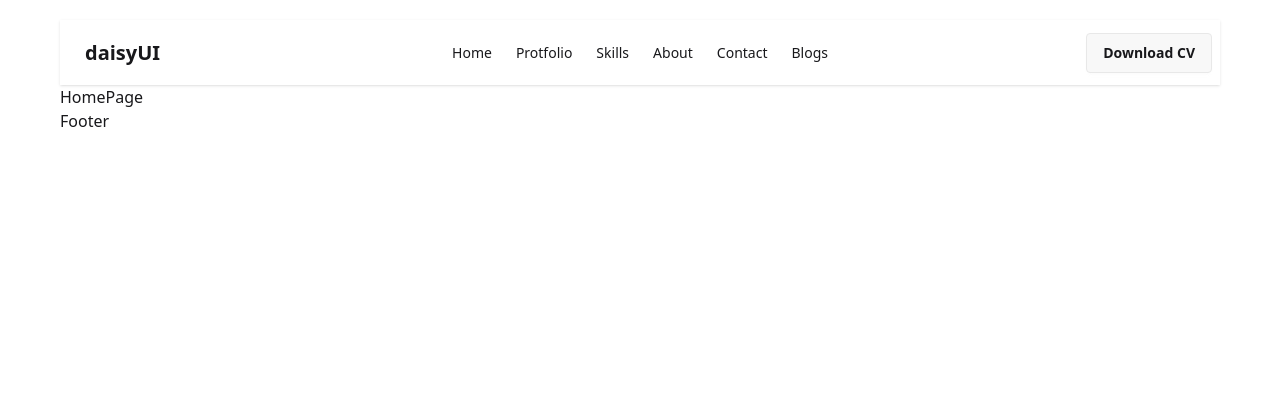
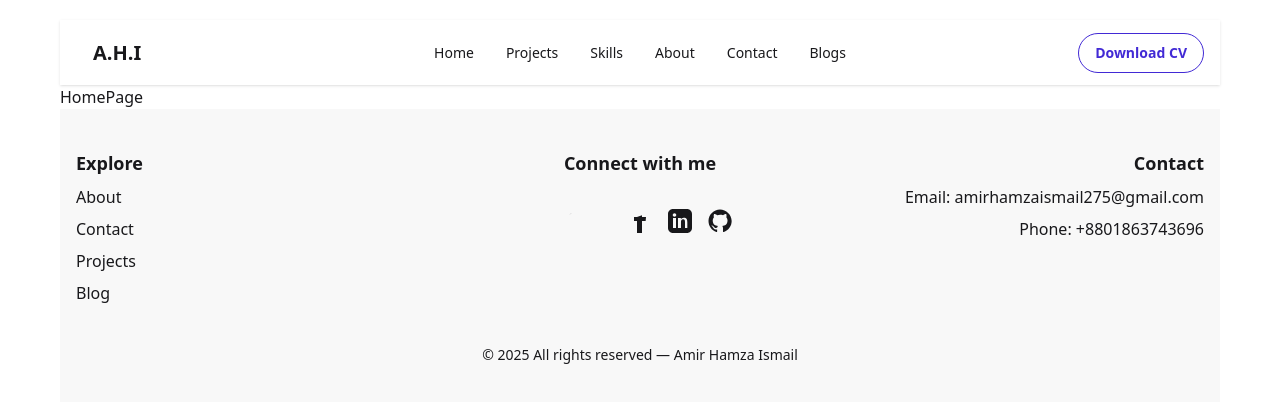
Before and after one commit to smile995/Personal-Profile-Client, a React (Vite) app: page / in a window 1280 px wide. Shown: the top 402 px of the page. Built offline with nearby package versions, Linux system fonts and the light colour scheme.

Commit message:
Make footer and navber useful for user

```diff
--- a/src/Component/Footer/Footer.tsx
+++ b/src/Component/Footer/Footer.tsx
@@ -1,9 +1,135 @@
-
-
 const Footer = () => {
   return (
-    <div>Footer</div>
-  )
-}
+    <footer className="bg-base-200 text-base-content py-10">
+      <div className="max-w-7xl mx-auto px-4 grid grid-cols-1 md:grid-cols-3 gap-10">
+        {/* Navigation */}
+        <div className="flex flex-col items-center md:items-start space-y-2">
+          <h2 className="text-lg font-bold">Explore</h2>
+          <a className="link link-hover">About</a>
+          <a className="link link-hover">Contact</a>
+          <a className="link link-hover">Projects</a>
+          <a className="link link-hover">Blog</a>
+        </div>
 
-export default Footer
+        {/* Socials */}
+        <div className="flex flex-col items-center space-y-4">
+          <h2 className="text-lg font-bold">Connect with me</h2>
+          <div className="flex gap-4 justify-center mt-4">
+            {/* Twitter */}
+            <a href="#" aria-label="Twitter">
+              <svg
+                className="w-6 h-6 hover:text-blue-400 transition-colors duration-200"
+                fill="currentColor"
+                viewBox="0 0 24 24"
+              >
+                <path d="M24 4.557c-0.883 0.392-1.832 0.656-2.828 0.775..." />
+              </svg>
+            </a>
+
+            {/* YouTube */}
+            <a href="#" aria-label="YouTube">
+              <svg
+                className="w-6 h-6 hover:text-red-500 transition-colors duration-200"
+                fill="currentColor"
+                viewBox="0 0 24 24"
+              >
+                <path d="M19.615 3.184c-3.604-0.246-11.631-0.245-15.23 0..." />
+              </svg>
+            </a>
+
+            {/* Facebook */}
+            <a href="#" aria-label="Facebook">
+              <svg
+                className="w-6 h-6 hover:text-blue-600 transition-colors duration-200"
+                fill="currentColor"
+                viewBox="0 0 24 24"
+              >
+                <path d="M9 8h-3v4h3v12h5v-12h3.642l0.358-4h-4v-1.667..." />
+              </svg>
+            </a>
+
+            {/* ✅ LinkedIn */}
+            <a
+              href="https://www.linkedin.com/in/amir-hamza-ismail"
+              target="_blank"
+              rel="noopener noreferrer"
+              aria-label="LinkedIn"
+            >
+              <svg
+                className="w-6 h-6 hover:text-blue-500 transition-colors duration-200"
+                fill="currentColor"
+                viewBox="0 0 24 24"
+              >
+                <path
+                  d="M19 0h-14c-2.762 0-5 2.238-5 5v14c0 2.762 2.238
+               5 5 5h14c2.762 0 5-2.238 5-5v-14c0-2.762-2.238-5-5-5zm-11
+               19h-3v-10h3v10zm-1.5-11.268c-.966 0-1.75-.784-1.75-1.75s.784-1.75
+               1.75-1.75 1.75.784 1.75 1.75-.784 1.75-1.75
+               1.75zm13.5 11.268h-3v-5.604c0-1.337-.026-3.062-1.867-3.062-1.869
+               0-2.156 1.46-2.156 2.969v5.697h-3v-10h2.881v1.367h.041c.401-.761
+               1.379-1.562 2.838-1.562 3.033 0 3.593 1.995 3.593
+               4.59v5.605z"
+                />
+              </svg>
+            </a>
+
+            {/* ✅ GitHub */}
+            <a
+              href="https://github.com/smile995"
+              target="_blank"
+              rel="noopener noreferrer"
+              aria-label="GitHub"
+            >
+              <svg
+                className="w-6 h-6 hover:text-gray-700 transition-colors duration-200"
+                fill="currentColor"
+                viewBox="0 0 24 24"
+              >
+                <path
+                  d="M12 .5C5.73.5.5 5.74.5 12.02c0 5.1
+        3.29 9.41 7.86 10.95.58.11.79-.25.79-.56
+        0-.28-.01-1.02-.01-2-3.2.7-3.88-1.54-3.88-1.54-.53-1.36-1.3-1.73-1.3-1.73-1.07-.73.08-.72.08-.72
+        1.18.08 1.8 1.21 1.8 1.21 1.05 1.8 2.74 1.28
+        3.41.98.11-.76.41-1.28.74-1.57-2.56-.3-5.26-1.28-5.26-5.7
+        0-1.26.45-2.3 1.2-3.11-.12-.3-.52-1.52.12-3.18
+        0 0 .97-.31 3.18 1.18a11.08 11.08 0 012.9-.39c.99 0
+        1.98.13 2.9.39 2.2-1.5 3.17-1.18
+        3.17-1.18.64 1.66.24 2.88.12
+        3.18.75.82 1.2 1.86 1.2 3.11
+        0 4.43-2.71 5.4-5.29 5.69.42.36.8 1.07.8 2.16
+        0 1.56-.01 2.82-.01 3.2 0 .31.21.68.8.56
+        4.56-1.54 7.85-5.85 7.85-10.95C23.5 5.74 18.26.5 12 .5z"
+                />
+              </svg>
+            </a>
+          </div>
+        </div>
+
+        {/* Contact Info */}
+        <div className="flex flex-col items-center md:items-end space-y-2">
+          <h2 className="text-lg font-bold">Contact</h2>
+          <p>
+            Email:{" "}
+            <a href="mailto:amirhamzaismail275@gmail.com" className="link link-hover">
+             amirhamzaismail275@gmail.com
+            </a>
+          </p>
+          <p>
+            Phone:{" "}
+            <a href="tel:+8801XXXXXXX" className="link link-hover">
+              +8801863743696
+            </a>
+          </p>
+        </div>
+      </div>
+
+      <div className="text-center mt-10">
+        <p className="text-sm">
+          &copy; {new Date().getFullYear()} All rights reserved — Amir Hamza Ismail
+        </p>
+      </div>
+    </footer>
+  );
+};
+
+export default Footer;
--- a/src/Component/Navber/Navber.tsx
+++ b/src/Component/Navber/Navber.tsx
@@ -7,7 +7,7 @@ const Navber = () => {
         <NavLink to={"/"}>Home</NavLink>
       </li>
       <li>
-        <NavLink to={"/protfolios"}>Protfolio</NavLink>
+        <NavLink to={"/projects"}>Projects</NavLink>
       </li>
       <li>
         <NavLink to={"/skills"}>Skills</NavLink>
@@ -23,41 +23,50 @@ const Navber = () => {
       </li>
     </>
   );
+
   return (
-    <div className="navbar bg-base-100 shadow-sm">
+    <div className="navbar bg-base-100 shadow-sm px-4">
       <div className="navbar-start">
         <div className="dropdown">
           <div tabIndex={0} role="button" className="btn btn-ghost lg:hidden">
             <svg
               xmlns="http://www.w3.org/2000/svg"
-              className="h-5 w-5"
+              className="h-6 w-6"
               fill="none"
               viewBox="0 0 24 24"
               stroke="currentColor"
             >
-              {" "}
               <path
                 strokeLinecap="round"
                 strokeLinejoin="round"
                 strokeWidth="2"
                 d="M4 6h16M4 12h8m-8 6h16"
-              />{" "}
+              />
             </svg>
           </div>
           <ul
             tabIndex={0}
-            className="menu menu-sm dropdown-content bg-base-100 rounded-box z-1 mt-3 w-52 p-2 shadow"
+            className="menu menu-sm dropdown-content mt-3 z-[1] p-2 shadow bg-base-100 rounded-box w-52"
           >
             {navberItems}
           </ul>
         </div>
-        <a className="btn btn-ghost text-xl">daisyUI</a>
+        <NavLink to="/" className="btn btn-ghost text-xl font-bold">
+          A.H.I
+        </NavLink>
       </div>
       <div className="navbar-center hidden lg:flex">
-        <ul className="menu menu-horizontal px-1">{navberItems}</ul>
+        <ul className="menu menu-horizontal px-1 gap-2">{navberItems}</ul>
       </div>
       <div className="navbar-end">
-        <a className="btn">Download CV</a>
+        <a
+          href="/Amir-Hamza-Ismail-Resume.pdf"
+          target="_blank"
+          rel="noopener noreferrer"
+          className="btn btn-outline btn-primary rounded-full"
+        >
+          Download CV
+        </a>
       </div>
     </div>
   );
--- /dev/null
+++ b/src/Pages/Projects.tsx
@@ -0,0 +1,9 @@
+
+
+const Projects = () => {
+  return (
+    <div>Projects</div>
+  )
+}
+
+export default Projects
--- a/src/Pages/ProtfolioPage.tsx
+++ /dev/null
@@ -1,9 +0,0 @@
-
-
-const ProtfolioPage = () => {
-  return (
-    <div>ProtfolioPage</div>
-  )
-}
-
-export default ProtfolioPage
--- a/src/Routes/Route.tsx
+++ b/src/Routes/Route.tsx
@@ -2,10 +2,10 @@ import { createBrowserRouter } from "react-router";
 import MainLayOut from "../Layout/MainLayOut";
 import HomePage from "../Pages/HomePage";
 import AboutPage from "../Pages/AboutPage";
-import ProtfolioPage from "../Pages/ProtfolioPage";
 import Blogs from "../Pages/Blogs";
 import Contact from "../Pages/Contact";
 import Skills from "../Pages/Skills";
+import Projects from "../Pages/Projects";
 
 export const router = createBrowserRouter([
   {
@@ -14,7 +14,7 @@ export const router = createBrowserRouter([
     children: [
       { index: true, element: <HomePage/> },
       { path: "/about", element: <AboutPage/> },
-      { path: "/protfolios", element: <ProtfolioPage/> },
+      { path: "/projects", element: <Projects/> },
       { path: "/blogs", element: <Blogs/> },
       { path: "/contact", element: <Contact/> },
       { path: "/skills", element: <Skills/> },
```
Also changed, not shown: 1 other file (tests, documents, lock files or other folders).
